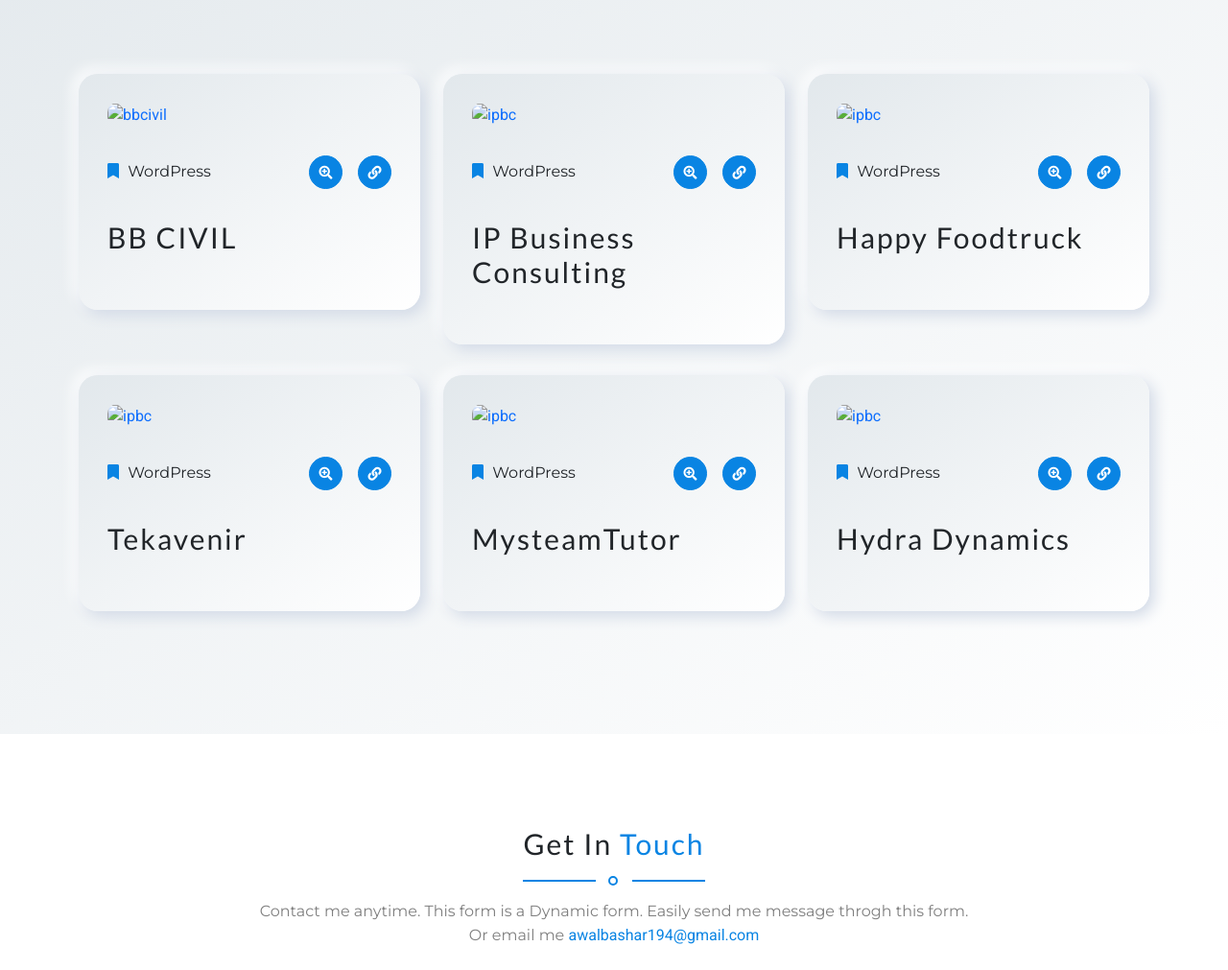
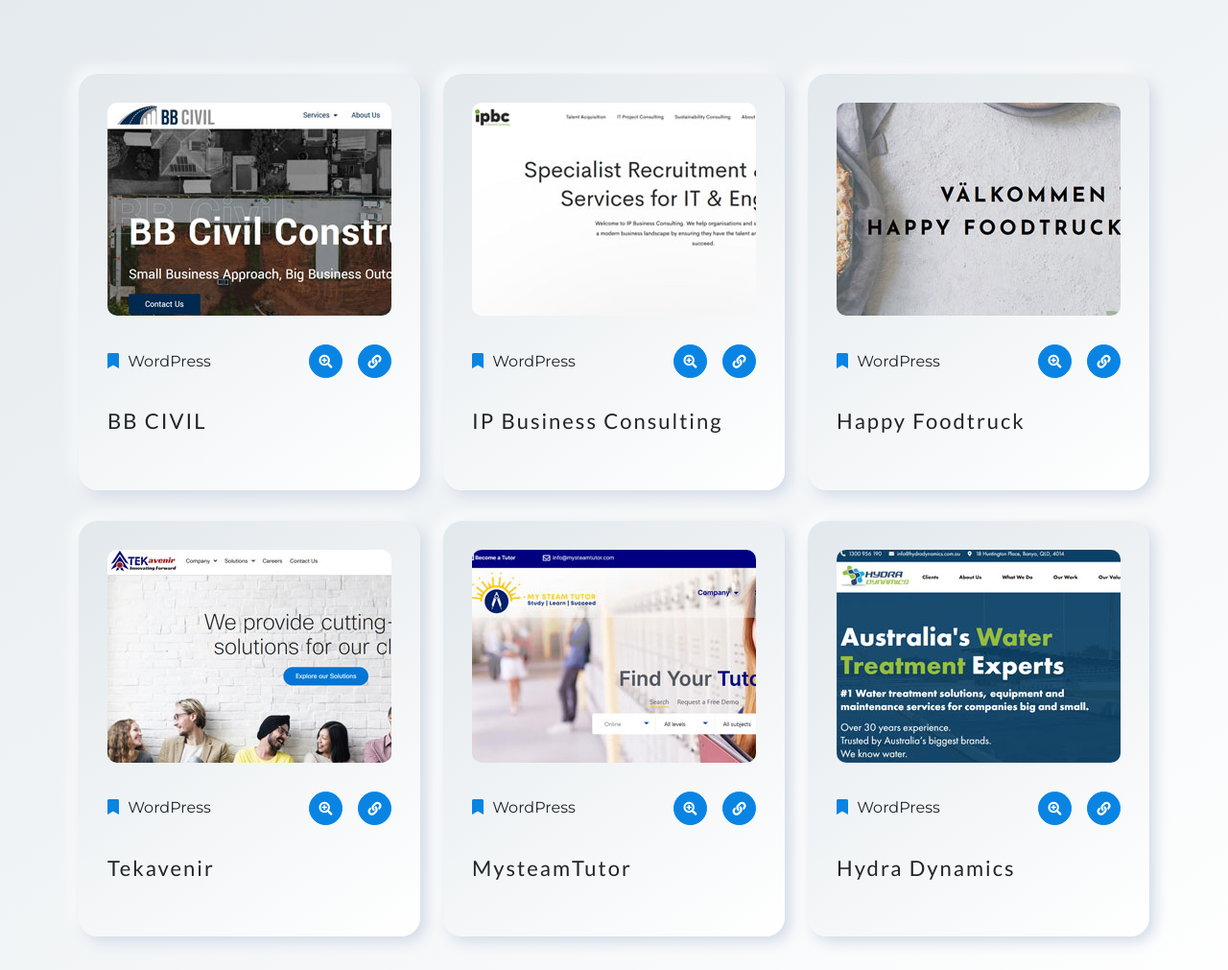
Before and after one commit to bashar0091/awalbasharofficial, a plain HTML site: page index.html in a window 1280 px wide. Shown: the part 4025-5036 px from the top of the page at 96% size. Drawn offline with nearby package versions, Linux system fonts and the light colour scheme; some packages are replaced by stand-ins of ours; a script that the page names is missing.

Commit message:
portfolio update

```diff
--- a/assets/css/style.css
+++ b/assets/css/style.css
@@ -591,7 +591,7 @@
 	padding-top: 18px;
 }
 .portfolio .portfolio-item .portfolio-content h4 {
-	font-size: 30px;
+	font-size: 22px;
 	padding: 20px 0;
 }
 
--- a/assets/js/app.js
+++ b/assets/js/app.js
@@ -84,5 +84,10 @@
 
     });
 
+    // lighbox
+    lightbox.option({
+        'resizeDuration': 200,
+        'wrapAround': true
+    })
 
 });
```
Also changed, not shown: assets/css/lightbox.min.css (added), assets/images/portfolio/bbcivil.jpg (added), assets/images/portfolio/happyfoodtruck.jpg (added), assets/images/portfolio/hydradynamics.jpg (added), assets/images/portfolio/ipbc.jpg (added), assets/images/portfolio/mysteamtutor.jpg (added), assets/images/portfolio/tekavenir.jpg (added), assets/js/lightbox.min.js (added).
